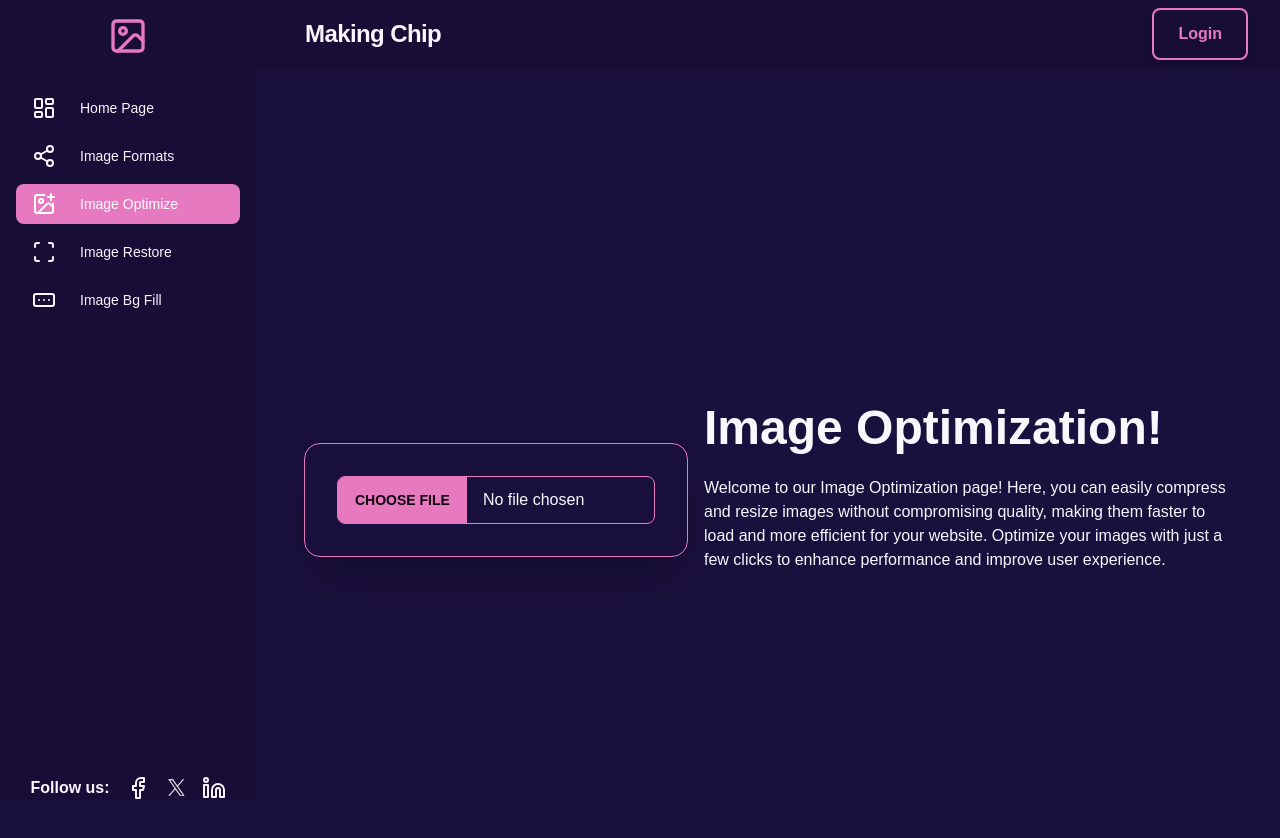
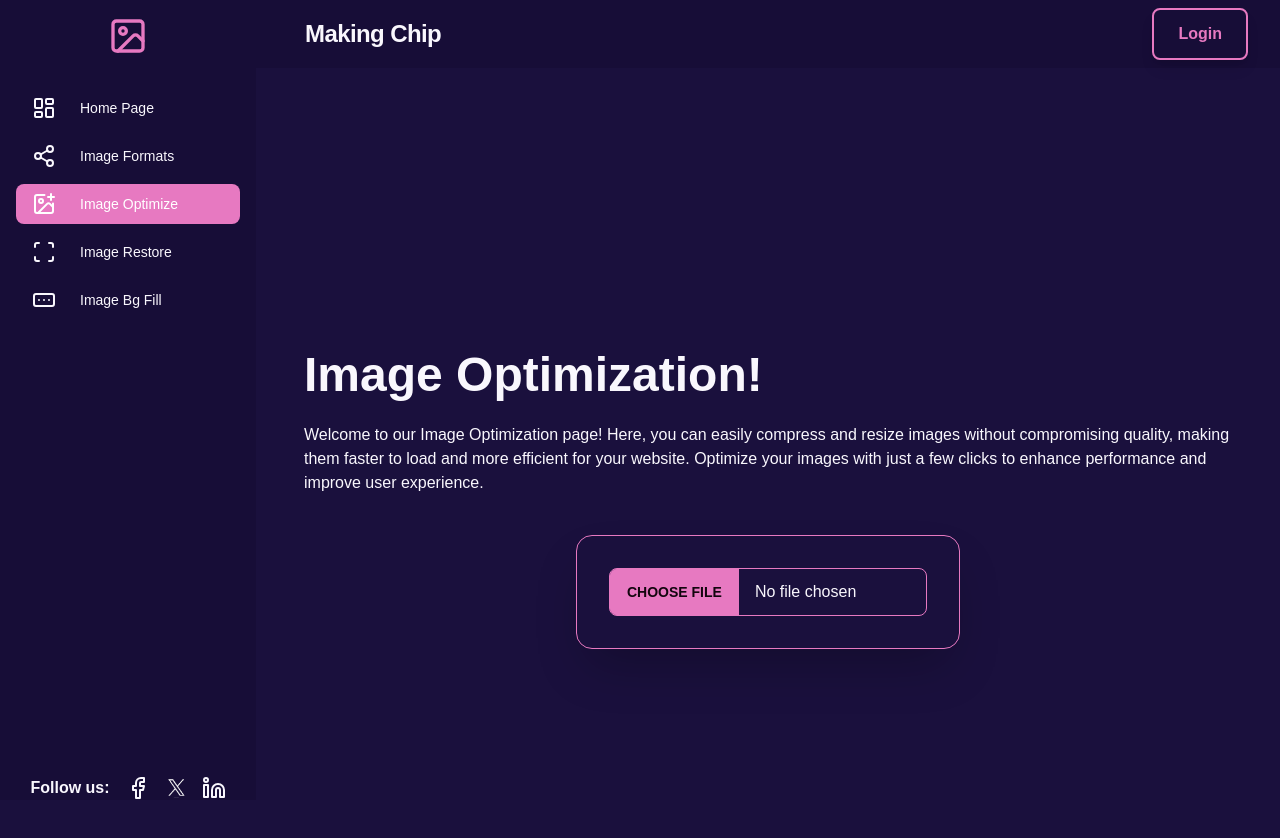
Before and after one commit to afnanhussain2002/making-chip, a Next.js app: page /image-optimize in a window 1280 px wide. Shown: the top 838 px of the page. Built offline with nearby package versions, Linux system fonts and the light colour scheme; no server answers.

Commit message:
change flex behave

```diff
--- a/src/app/(app)/image-optimize/page.tsx
+++ b/src/app/(app)/image-optimize/page.tsx
@@ -67,7 +67,7 @@
 
   return (
     <div className="hero min-h-screen">
-      <div className="hero-content flex-col lg:flex-row-reverse">
+      <div className="hero-content flex-col ">
         <div className="text-center lg:text-left">
           <h1 className="text-5xl font-bold">Image Optimization!</h1>
           <p className="py-6">
```
